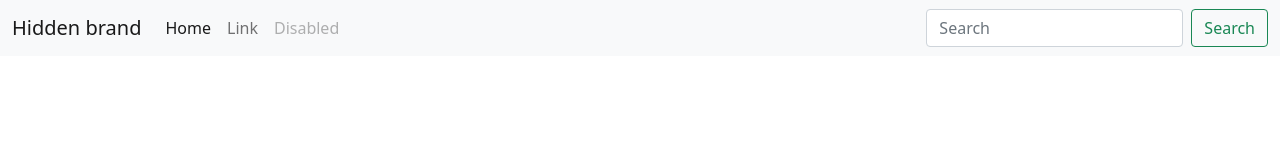
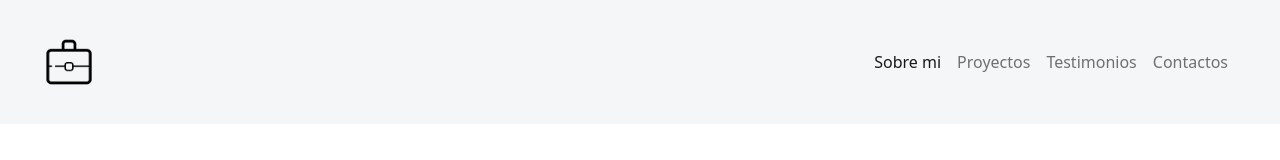
Before and after one commit to AlejooGz/AlejooGz.github.io, a plain HTML site: page index.html in a window 1280 px wide. Drawn offline with nearby package versions, Linux system fonts and the light colour scheme.

Commit message:
styles of css and custom navbar in progress

```diff
--- a/index.html
+++ b/index.html
@@ -17,28 +17,29 @@
     </head>
     <body>
         <!--Barra de Navegacion-->
-        <nav class="navbar navbar-expand-lg navbar-light bg-light">
+        <nav class="navbar navbar-expand-md navbar-light">
             <div class="container-fluid">
-              <button class="navbar-toggler" type="button" data-bs-toggle="collapse" data-bs-target="#navbarTogglerDemo01" aria-controls="navbarTogglerDemo01" aria-expanded="false" aria-label="Toggle navigation">
+              <button class="navbar-toggler" type="button" data-bs-toggle="collapse" data-bs-target="#navbar-toggler" aria-controls="navbarTogglerDemo01" aria-expanded="false" aria-label="Toggle navigation">
                 <span class="navbar-toggler-icon"></span>
               </button>
-              <div class="collapse navbar-collapse" id="navbarTogglerDemo01">
-                <a class="navbar-brand" href="#">Hidden brand</a>
-                <ul class="navbar-nav me-auto mb-2 mb-lg-0">
+              <div class="collapse navbar-collapse" id="navbar-toggler">
+                <a class="navbar-brand" href="#">
+                  <img src="images/icono.png" width="50" alt="Logode la pagina web">
+                </a>
+                <ul class="navbar-nav d-flex justify-content-center align-items-center">
                   <li class="nav-item">
-                    <a class="nav-link active" aria-current="page" href="#">Home</a>
+                    <a class="nav-link active" aria-current="page" href="#">Sobre mi</a>
                   </li>
                   <li class="nav-item">
-                    <a class="nav-link" href="#">Link</a>
+                    <a class="nav-link" href="#">Proyectos</a>
                   </li>
                   <li class="nav-item">
-                    <a class="nav-link disabled" href="#" tabindex="-1" aria-disabled="true">Disabled</a>
+                    <a class="nav-link" href="#" tabindex="-1" aria-disabled="true">Testimonios</a>
+                  </li>
+                  <li class="nav-item">
+                    <a class="nav-link" href="#" tabindex="-1" aria-disabled="true">Contactos</a>
                   </li>
                 </ul>
-                <form class="d-flex">
-                  <input class="form-control me-2" type="search" placeholder="Search" aria-label="Search">
-                  <button class="btn btn-outline-success" type="submit">Search</button>
-                </form>
               </div>
             </div>
           </nav>
--- a/style.css
+++ b/style.css
@@ -0,0 +1,11 @@
+/* Barra de Navegacion */
+
+.navbar {
+    padding: 2rem;
+    background-color: #f5f6f7;
+}
+
+.navbar-collapse {
+    align-items: center;
+    justify-content: space-between;
+}
```
